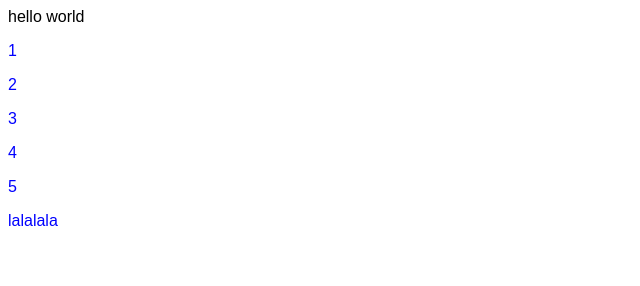
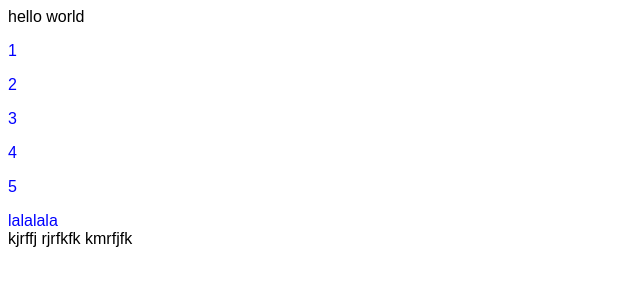
Before and after one commit to IrynaPiddubniak/hello-world, a plain HTML site: page index.html in a window 1280 px wide. Shown: the whole page, without its empty margins (0-640 px from the left). Drawn offline with Linux system fonts and the light colour scheme.

Commit message:
added span

```diff
--- a/index.html
+++ b/index.html
@@ -16,5 +16,8 @@
         <p>5</p>
         <div>lalalala</div>
     </div>
+    <div>
+        <span>kjrffj rjrfkfk kmrfjfk</span>
+    </div>
 </body>
 </html>
```
Also changed, not shown: styles.css (line endings or trailing spaces).
